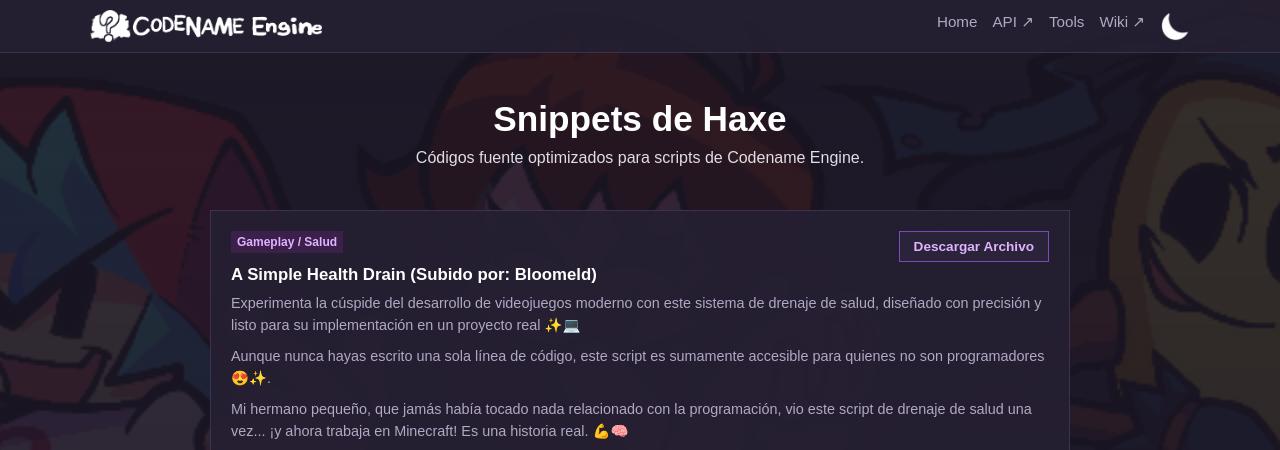
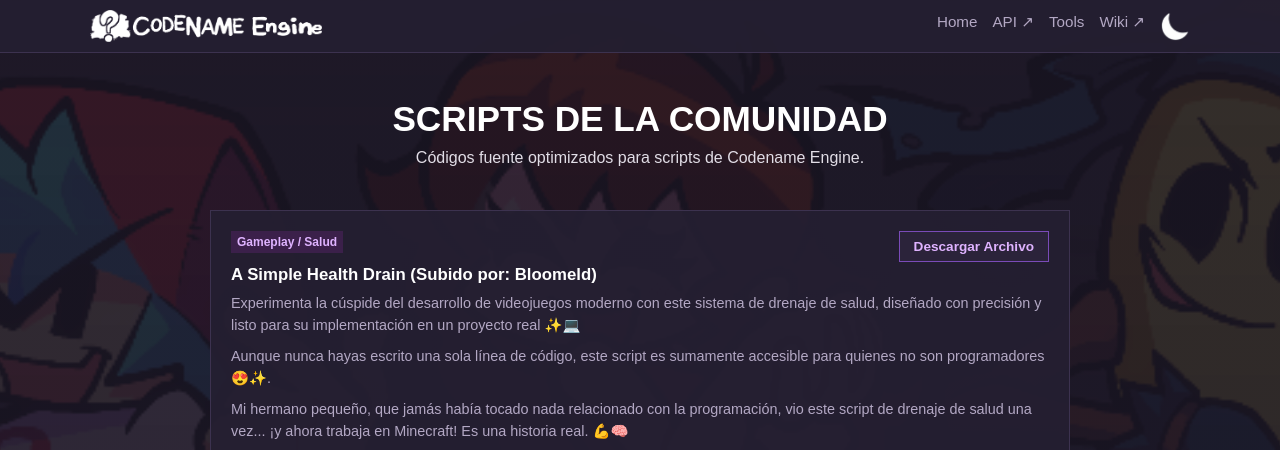
Before and after one commit to Jean-117/githubCodenameTest, a plain HTML site: page snippets-healt.html in a window 1280 px wide. Shown: the top 450 px of the page. Drawn offline with Linux system fonts and the light colour scheme.

Commit message:
Update snippets-healt.html

```diff
--- a/snippets-healt.html
+++ b/snippets-healt.html
@@ -27,7 +27,7 @@
     </header>
 
     <div class="tools-header">
-        <h1>Snippets de Haxe</h1>
+        <h1>SCRIPTS DE LA COMUNIDAD</h1>
         <p>Códigos fuente optimizados para scripts de Codename Engine.</p>
     </div>
 
```
